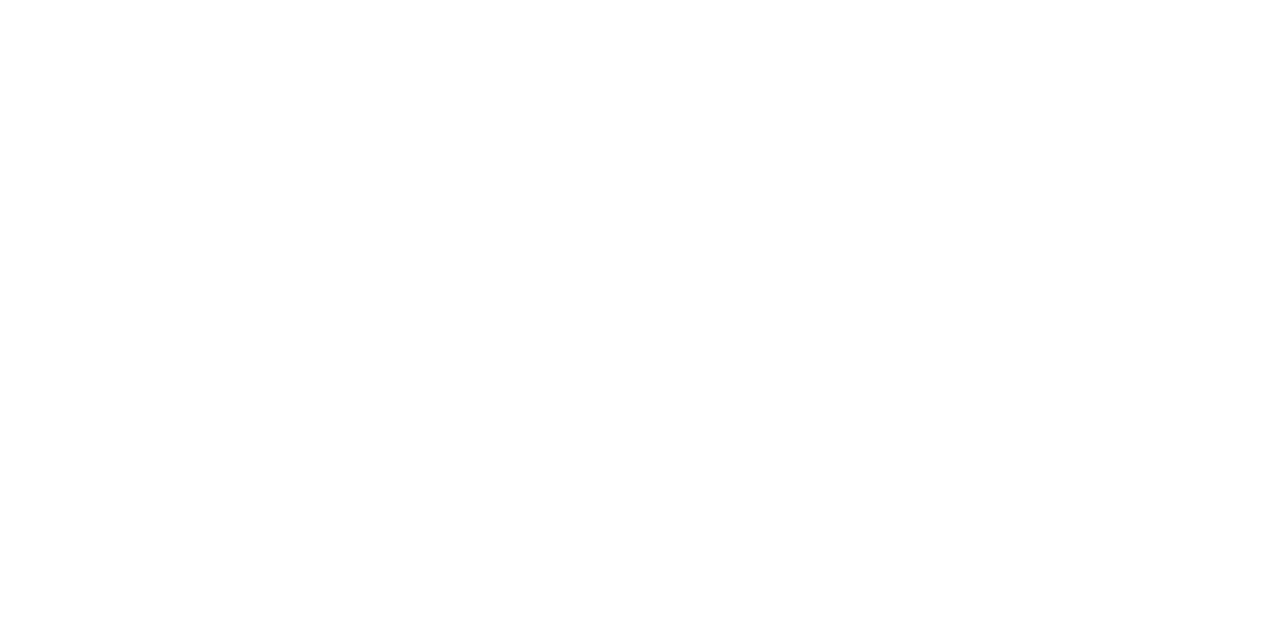
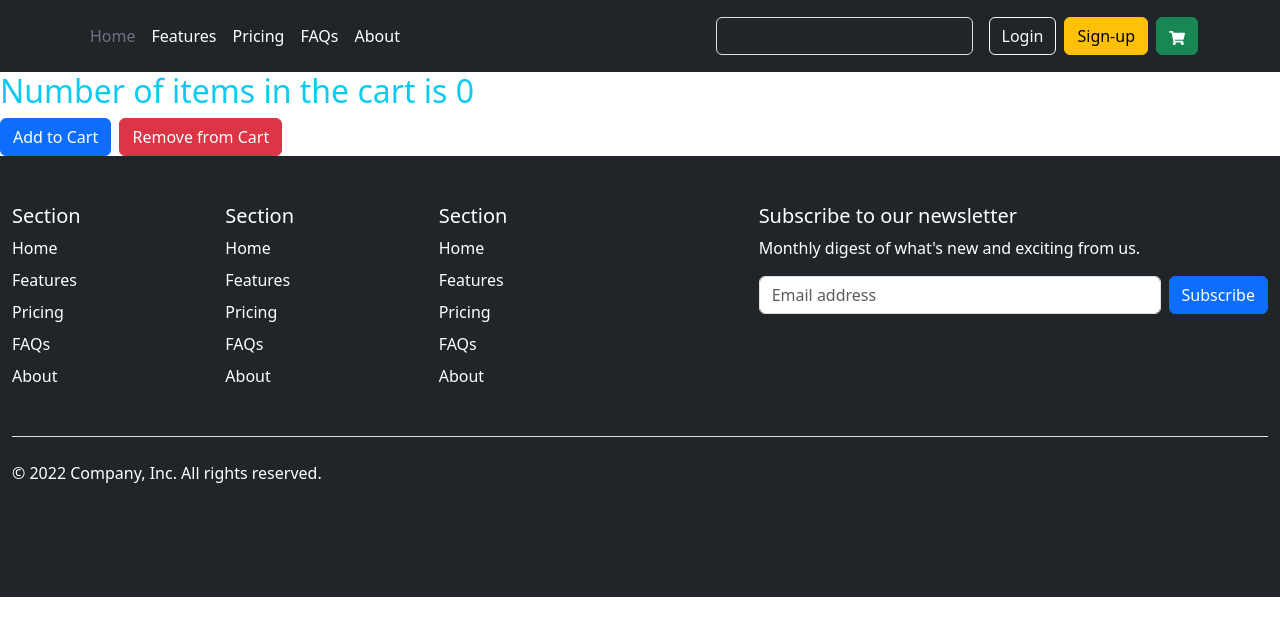
Before and after one commit to sman40901/dursikshya, a React (Create React App) app in the folder code/my-firstapp1/: page /redux/cart in a window 1280 px wide. Before the commit this address had no page. Shown: the top 636 px of the page. Built offline with nearby package versions, Linux system fonts and the light colour scheme.

Commit message:
reducer, createstore, cartreducer etc added

```diff
--- a/code/my-firstapp1/package.json
+++ b/code/my-firstapp1/package.json
@@ -10,9 +10,11 @@
     "react": "^18.2.0",
     "react-dom": "^18.2.0",
     "react-icons": "^4.8.0",
+    "react-redux": "^8.0.5",
     "react-router-dom": "6.8.2",
     "react-scripts": "5.0.1",
     "react-toastify": "^9.1.1",
+    "redux": "^4.2.1",
     "web-vitals": "^2.1.4"
   },
   "scripts": {
--- a/code/my-firstapp1/src/App.js
+++ b/code/my-firstapp1/src/App.js
@@ -17,16 +17,24 @@
 import MyRoutes from "./MyRoutes";
 import NavMenu from "./NavMenu";
 import Home from "./pages/Home";
+import { createStore } from "redux"; // to make compiler recognize the reducer as a store
+import { Provider } from "react-redux";// provider is used to pass data from reducer to component
+import cartReducer from "./redux/reducers/cartReducer";
 
-const App=(props)=> {
+const App = (props) => {
+  const store = createStore(cartReducer); // to make recognize cart reducer
   const currDate = new Date();
   return (
-    <>
-      <MyRoutes/>
-      {/* <NavMenu/> */}
-      {/* <Layouts/> */}
-      {/* <Home/> */}
-    </>
+    // {/* <> */ }
+    // {/* wrapping store to provider so that it can be used everywhere */ }
+    <Provider store={store}>
+      <MyRoutes />
+    </Provider>
+
+    //     {/* <NavMenu/> */ }
+    // {/* <Layouts/> */ }
+    // {/* <Home/> */ }
+    //   {/* </> */}
   );
 }
 export default App;
--- a/code/my-firstapp1/src/MyRoutes.js
+++ b/code/my-firstapp1/src/MyRoutes.js
@@ -10,6 +10,7 @@
 import Login from "./pages/Login";
 import ProductDetails from "./pages/ProductDetails";
 import Cart from "./pages/Cart";
+import TestNav from "./redux/TestNav";
 
 const MyRoutes = () => {
   return (
@@ -24,11 +25,13 @@
             <Route path="*" element={ <NoPage/> } /> */}
         <Route path="/" element={<Layouts />}>
           <Route index element={<Home />} />
+          <Route home element={<Home />} />
           <Route path="register" element={<Register />} />
           <Route path="login" element={<Login />} />
           <Route path="productdetails/:productId" element={<ProductDetails />} />
           {/* : varname indicates query string parameter */}
           <Route path="cart" element={<Cart />} />
+          <Route path="redux/cart" element={<TestNav/>} />
         </Route>
       </Routes>
     </Router>
--- /dev/null
+++ b/code/my-firstapp1/src/redux/Items.js
@@ -0,0 +1,23 @@
+import React from 'react'
+import { useDispatch } from 'react-redux';
+
+const Items = () => {
+    const dispatch = useDispatch(); // needed to call functions from reducer
+    const add = () => {
+        dispatch({ type: 'ADD_TO_CART' })
+    }
+
+    const remove = () => {
+        dispatch({ type: 'REMOVE_FROM_CART' })
+    }
+
+    return (
+        <>
+            <button className='btn btn-primary' onClick={add}>Add to Cart</button>
+            &nbsp;&nbsp;
+            <button className='btn btn-danger' onClick={remove}>Remove from Cart</button>
+        </>
+    )
+}
+
+export default Items;
--- /dev/null
+++ b/code/my-firstapp1/src/redux/TestNav.js
@@ -0,0 +1,16 @@
+import React from 'react'
+import Items from './Items'
+import { useSelector } from 'react-redux'
+
+
+const TestNav = () => {
+    const data = useSelector(store => store);
+    return (
+        <>
+            <h2 className='text-info'>Number of items in the cart is {data.cartcount}</h2>
+            <Items />
+        </>
+    )
+}
+
+export default TestNav
--- /dev/null
+++ b/code/my-firstapp1/src/redux/reducers/cartReducer.js
@@ -0,0 +1,26 @@
+const initialData = {
+    cartcount: 0
+}
+
+const cartReducer = (state = initialData, action) => {
+    // state stores the initial value
+    // action is a function which performs oprerations like add, remove, edit, delete
+
+    // return state;
+    switch (action.type) {
+        case 'ADD_TO_CART':
+            return{
+                cartcount:++state.cartcount
+                // add 1 to previous state count
+            };
+        case 'REMOVE_FROM_CART':
+            return{
+                cartcount:--state.cartcount
+                // substract 1 to previous state count
+            };
+        default:
+            return state;
+    }
+}
+
+export default cartReducer;
```
Also changed, not shown: 1 other file (tests, documents, lock files or other folders).
